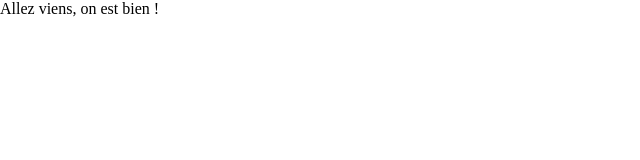
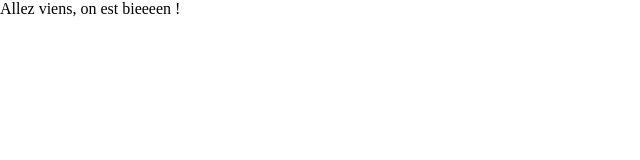
Before and after one commit to Insoumis/dormirchezvous-front, a React app: page / in a window 1280 px wide. Shown: the top 160 px of the page, without its empty margins (0-640 px from the left). Built offline with nearby package versions, Linux system fonts and the light colour scheme.

Commit message:
add helmet

```diff
--- a/package.json
+++ b/package.json
@@ -11,7 +11,8 @@
     "normalize.css": "^7.0.0",
     "prop-types": "^15.5.10",
     "react": "^15.5.4",
-    "react-dom": "^15.5.4"
+    "react-dom": "^15.5.4",
+    "react-helmet": "^5.2.0"
   },
   "devDependencies": {
     "autoprefixer": "^7.1.1",
--- a/src/components/Root.jsx
+++ b/src/components/Root.jsx
@@ -1,10 +1,17 @@
 import React from 'react';
+import { Helmet } from 'react-helmet';
 
 import 'normalize.css';
 import './Root.scss';
 
 const Root = () => (
-  <div>Allez viens, on est bien !</div>
+  <div>
+    <Helmet>
+      <title>Viens dormir chez moi ...</title>
+    </Helmet>
+
+    Allez viens, on est bieeeen !
+  </div>
 );
 
 export default Root;
```
Also changed, not shown: 1 other file (tests, documents, lock files or other folders).
